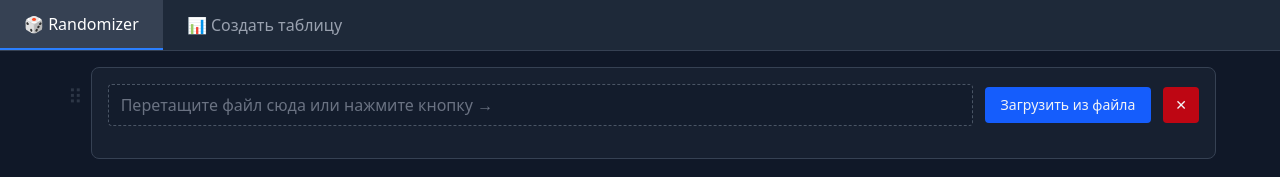
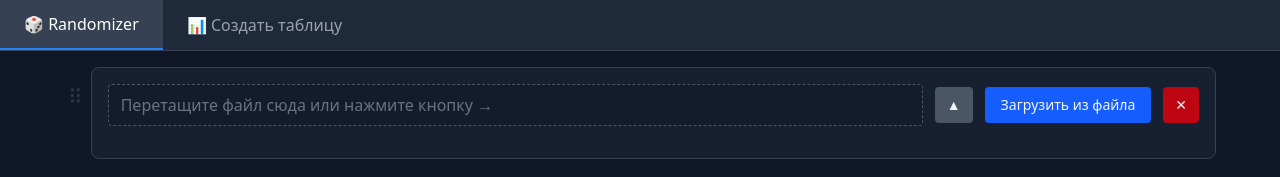
Before and after one commit to thompsonm1921-glitch/prompt_randomizer, a React (Vite) app: page / in a window 1280 px wide. Shown: the top 177 px of the page. Built offline with nearby package versions, Linux system fonts and the light colour scheme.

Commit message:
Update RandomizerTab.tsx

```diff
--- a/src/components/RandomizerTab.tsx
+++ b/src/components/RandomizerTab.tsx
@@ -35,7 +35,7 @@ function parseSpreadsheet(data: ArrayBuffer, fileName: string): TableBlockData {
   const jsonData = XLSX.utils.sheet_to_json<string[]>(sheet, { header: 1 });
 
   if (jsonData.length === 0) {
-    return { id: generateId(), fileName, columns: [], columnOrder: [] };
+    return { id: generateId(), fileName, columns: [], columnOrder: [], collapsed: false };
   }
 
   const headers = jsonData[0].map((h) => String(h || 'Пусто'));
@@ -58,10 +58,11 @@ function parseSpreadsheet(data: ArrayBuffer, fileName: string): TableBlockData {
       frozen: false,
       selectedValues,
       showOnlySelected: false,
+      listCollapsed: true,
     };
   });
 
-  return { id: generateId(), fileName, columns, columnOrder };
+  return { id: generateId(), fileName, columns, columnOrder, collapsed: false };
 }
 
 export default function RandomizerTab() {
@@ -73,10 +74,12 @@ export default function RandomizerTab() {
         fileName: '',
         columns: [],
         columnOrder: [],
+        collapsed: false,
       },
     },
   ]);
   const [dragOverId, setDragOverId] = useState<string | null>(null);
+  const [copyTooltip, setCopyTooltip] = useState(false);
   const fileInputRefs = useRef<Map<string, HTMLInputElement>>(new Map());
 
   const sensors = useSensors(
@@ -93,6 +96,7 @@ export default function RandomizerTab() {
       fileName: '',
       columns: [],
       columnOrder: [],
+      collapsed: false,
     };
     setBlocks((prev) => [...prev, { type: 'table', data: newBlock }]);
   };
@@ -189,6 +193,17 @@ export default function RandomizerTab() {
     );
   };
 
+  const toggleTableCollapse = (blockId: string) => {
+    setBlocks((prev) =>
+      prev.map((b) => {
+        if (b.type === 'table' && b.data.id === blockId) {
+          return { type: 'table', data: { ...b.data, collapsed: !b.data.collapsed } };
+        }
+        return b;
+      })
+    );
+  };
+
   const getTableBlockResult = (tableData: TableBlockData): string => {
     const parts: string[] = [];
     for (const colId of tableData.columnOrder) {
@@ -266,6 +281,15 @@ export default function RandomizerTab() {
     setBlocks((prev) => prev.filter((b) => getBlockId(b) !== blockId));
   };
 
+  const handleCopy = () => {
+    const text = getGlobalResult();
+    if (text) {
+      navigator.clipboard.writeText(text);
+      setCopyTooltip(true);
+      setTimeout(() => setCopyTooltip(false), 2000);
+    }
+  };
+
   return (
     <div className="max-w-6xl mx-auto space-y-6">
       <DndContext sensors={sensors} collisionDetection={closestCenter} onDragEnd={handleDragEnd}>
@@ -299,6 +323,13 @@ export default function RandomizerTab() {
                           <span className="text-gray-500">Перетащите файл сюда или нажмите кнопку →</span>
                         )}
                       </div>
+                      <button
+                        onClick={() => toggleTableCollapse(tableData.id)}
+                        className="px-3 py-2 bg-gray-600 hover:bg-gray-500 rounded text-sm transition-colors whitespace-nowrap"
+                        title={tableData.collapsed ? 'Развернуть' : 'Свернуть'}
+                      >
+                        {tableData.collapsed ? '▼' : '▲'}
+                      </button>
                       <input
                         type="file"
                         accept=".xlsx,.xls,.csv"
@@ -326,7 +357,7 @@ export default function RandomizerTab() {
                       </button>
                     </div>
 
-                    {tableData.columns.length > 0 && (
+                    {tableData.columns.length > 0 && !tableData.collapsed && (
                       <>
                         <DndContext
                           sensors={sensors}
@@ -366,6 +397,12 @@ export default function RandomizerTab() {
                           </button>
                         </div>
                       </>
+                    )}
+
+                    {tableData.columns.length > 0 && tableData.collapsed && (
+                      <div className="bg-gray-900 border border-gray-600 rounded px-3 py-2 text-sm text-gray-300 break-all">
+                        {getTableBlockResult(tableData) || <span className="text-gray-600">Результат...</span>}
+                      </div>
                     )}
                   </div>
                 </SortableBlockWrapper>
@@ -410,7 +447,7 @@ export default function RandomizerTab() {
           <div className="flex-1 bg-gray-900 border border-gray-600 rounded px-4 py-3 text-gray-200 min-h-[60px] break-all">
             {getGlobalResult() || <span className="text-gray-600">Здесь появится итоговый текст...</span>}
           </div>
-          <div className="flex flex-col gap-2">
+          <div className="flex flex-col gap-2 relative">
             <button
               onClick={randomizeAll}
               className="px-6 py-3 bg-purple-600 hover:bg-purple-700 rounded text-sm font-bold transition-colors whitespace-nowrap"
@@ -418,15 +455,17 @@ export default function RandomizerTab() {
               🎲 Random (всё)
             </button>
             <button
-              onClick={() => {
-                const text = getGlobalResult();
-                if (text) navigator.clipboard.writeText(text);
-              }}
+              onClick={handleCopy}
               className="px-4 py-2 bg-gray-700 hover:bg-gray-600 rounded text-xs font-medium transition-colors whitespace-nowrap"
               title="Скопировать в буфер обмена"
             >
               📋 Копировать
             </button>
+            {copyTooltip && (
+              <div className="absolute top-full mt-2 left-0 bg-green-600 text-white text-xs px-3 py-2 rounded whitespace-nowrap z-50">
+                ✓ Текст скопирован в буфер обмена
+              </div>
+            )}
           </div>
         </div>
       </div>
```
